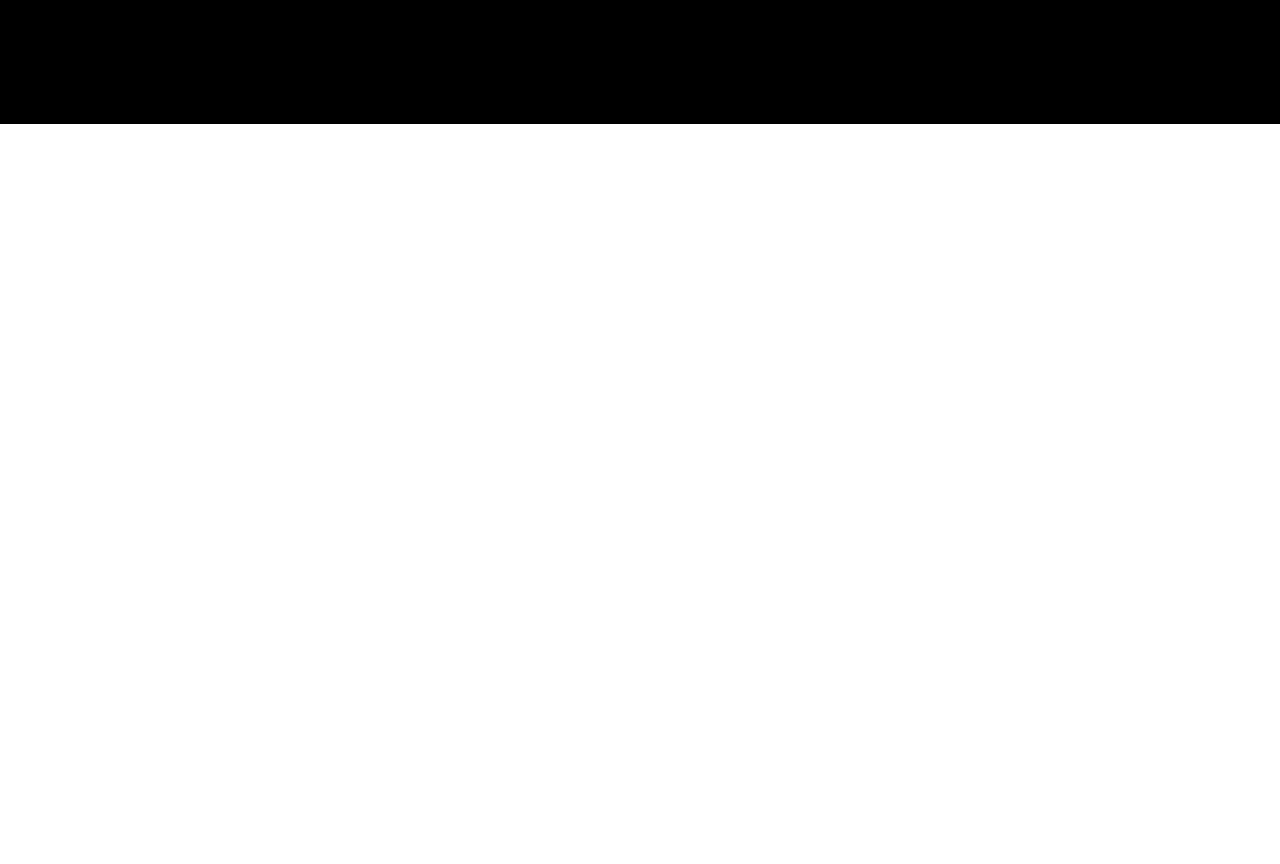
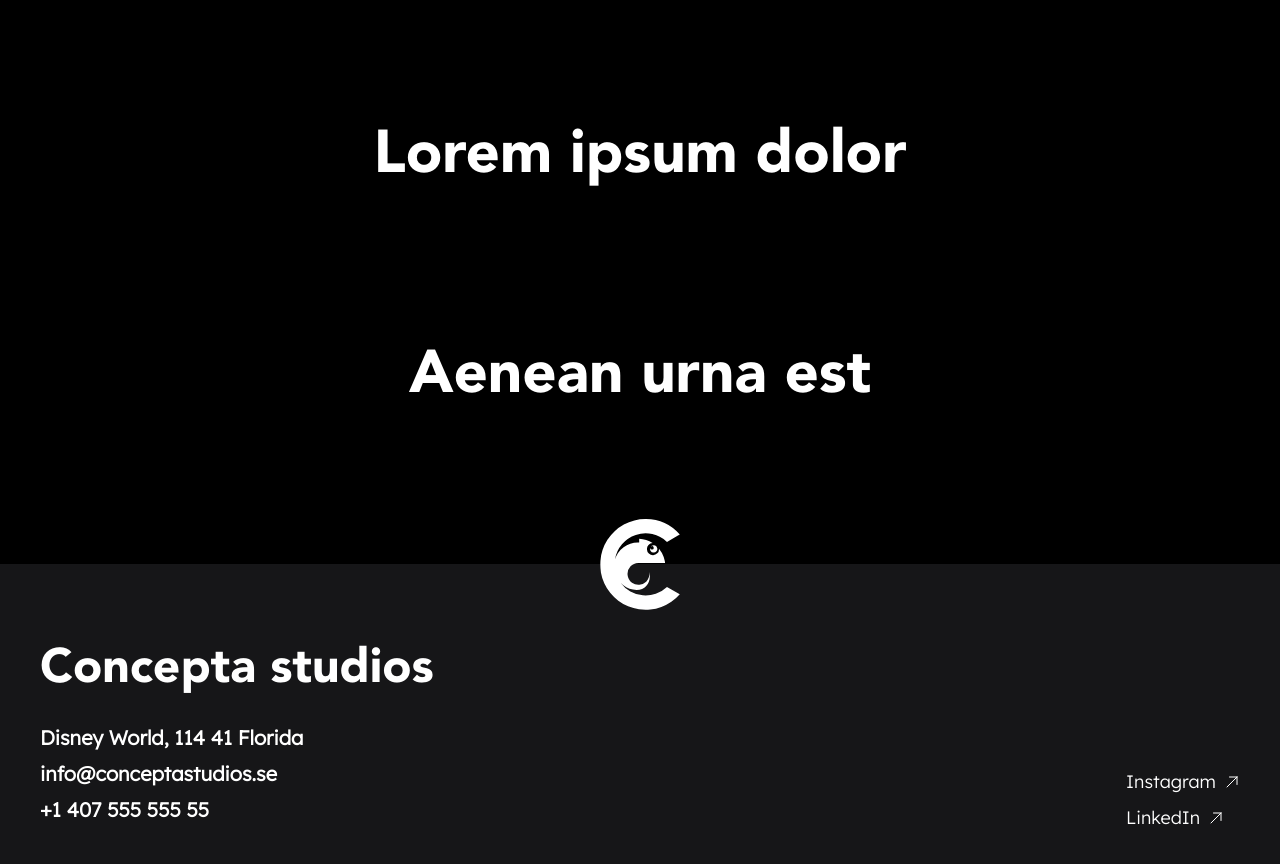
Before and after one commit to Concepta-Studios/concepta, a React (Create React App) app: page / in a window 1280 px wide. Shown: the part 2280-3144 px from the top of the page. Before the commit the page ends 2404 px from the top, so only its background shows below. Built offline with nearby package versions, Linux system fonts and the light colour scheme.

Commit message:
feat: add footer and two more sections

```diff
--- a/src/App.tsx
+++ b/src/App.tsx
@@ -4,6 +4,9 @@
 import Section2 from './components/Section2';
 import Section3 from './components/Section3';
 import './index.css';
+import Section4 from './components/Section4';
+import Section5 from './components/Section5';
+import Footer from './components/Footer';
 
 function App() {
   return (
@@ -22,6 +25,9 @@
       </div>
       <Section2 />
       <Section3 />
+      <Section4 />
+      <Section5 />
+      <Footer />
     </>
   );
 }
--- /dev/null
+++ b/src/components/Footer.tsx
@@ -0,0 +1,38 @@
+import ArrowUpRightIcon from '../icons/ArrowUpRightIcon';
+import Logo from './Logo';
+
+function Footer() {
+  return (
+    <div className="bg-[#161618] text-white py-20 px-10">
+      <nav className="max-w-screen-2xl m-auto relative">
+        <Logo className="absolute -top-[125px] left-1/2 -translate-x-1/2" />
+        <div className="flex justify-between font-['LexendDeca']">
+          <div className="">
+            <h1 className="font-['AvenirBlack'] text-5xl pb-8">
+              Concepta studios
+            </h1>
+            <div className="font-bold text-xl mb-2">
+              Disney World, 114 41 Florida
+            </div>
+            <div className="font-bold text-xl mb-2">
+              info@conceptastudios.se
+            </div>
+            <div className="font-bold text-xl mb-2">+1 407 555 555 55</div>
+          </div>
+          <div className="self-end font-['LexendDeca'] text-lg">
+            <a className="flex mb-2" href="https://instagram.com">
+              <span className="mr-2">Instagram</span>
+              <ArrowUpRightIcon className="font-bold" />
+            </a>
+            <a className="flex" href="https://linkedin.com">
+              <span className="mr-2">LinkedIn</span>
+              <ArrowUpRightIcon className="font-bold" />
+            </a>
+          </div>
+        </div>
+      </nav>
+    </div>
+  );
+}
+
+export default Footer;
--- a/src/components/Header.tsx
+++ b/src/components/Header.tsx
@@ -7,7 +7,7 @@
     <nav className="max-w-screen-2xl p-10 m-auto">
       <div className="font-['Campton'] font-light flex justify-between items-center">
         <div className="cursor-pointer">
-          <Logo />
+          <Logo opacity={'0.738'} />
         </div>
         <div className="text-white flex text-xl">
           <div className="mr-16 cursor-pointer">Contact</div>
--- a/src/components/Logo.tsx
+++ b/src/components/Logo.tsx
@@ -1,10 +1,16 @@
-function Logo() {
+interface LogoProps {
+  opacity?: string;
+  className?: string;
+}
+
+function Logo({ opacity, className }: LogoProps) {
   return (
     <svg
       xmlns="http://www.w3.org/2000/svg"
       width="79.613"
       height="90.824"
       viewBox="0 0 79.613 90.824"
+      className={className}
     >
       <defs>
         <clipPath id="clip-path">
@@ -21,7 +27,7 @@
         id="Group_9"
         data-name="Group 9"
         transform="translate(0 -0.001)"
-        opacity="0.738"
+        opacity={opacity ?? '1'}
       >
         <g
           id="Group_6"
--- /dev/null
+++ b/src/components/Section4.tsx
@@ -0,0 +1,13 @@
+function Section4() {
+  return (
+    <div className="bg-black text-white pb-32 px-10">
+      <div className="max-w-screen-2xl m-auto">
+        <h1 className="font-['AvenirBlack'] text-6xl pb-8 text-center">
+          Lorem ipsum dolor
+        </h1>
+      </div>
+    </div>
+  );
+}
+
+export default Section4;
--- /dev/null
+++ b/src/components/Section5.tsx
@@ -0,0 +1,13 @@
+function Section5() {
+  return (
+    <div className="bg-black text-white pb-32 px-10">
+      <div className="max-w-screen-2xl m-auto">
+        <h1 className="font-['AvenirBlack'] text-6xl pb-8 text-center">
+          Aenean urna est
+        </h1>
+      </div>
+    </div>
+  );
+}
+
+export default Section5;
--- /dev/null
+++ b/src/icons/ArrowUpRightIcon.tsx
@@ -0,0 +1,24 @@
+interface ArrowUpRightIconProps {
+  className?: string;
+}
+
+function ArrowUpRightIcon({ className }: ArrowUpRightIconProps) {
+  return (
+    <svg
+      xmlns="http://www.w3.org/2000/svg"
+      fill="none"
+      viewBox="0 0 24 24"
+      strokeWidth={1.5}
+      stroke="currentColor"
+      className={'w-4 h-4'.concat(className ?? '')}
+    >
+      <path
+        strokeLinecap="round"
+        strokeLinejoin="round"
+        d="m4.5 19.5 15-15m0 0H8.25m11.25 0v11.25"
+      />
+    </svg>
+  );
+}
+
+export default ArrowUpRightIcon;
```
Also changed, not shown: src/pics/digital_solutions_ugly_screenshot.png (added).
